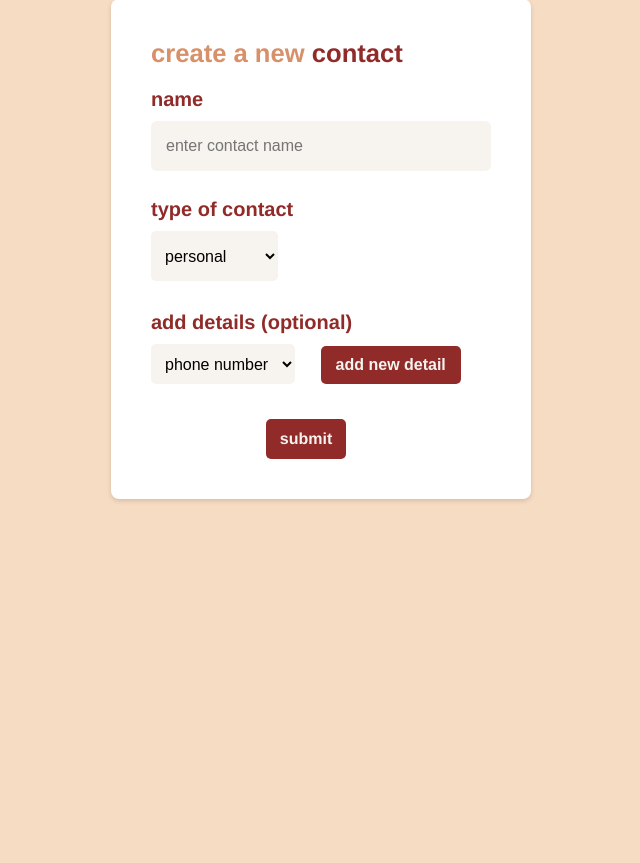
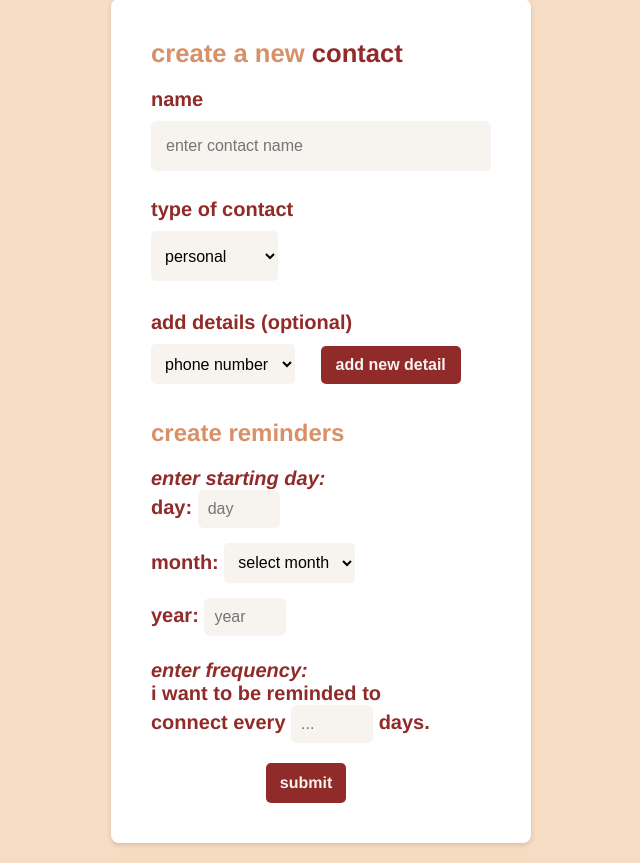
Before and after one commit to n4z03/CodeJam13-ChocolateChip, a Flask app: page /createcontact in a window 1280 px wide. Shown: the part 116-979 px from the top of the page, without its empty margins (319-959 px from the left). Before the commit the page ends 618 px from the top, so only its background shows below. Run offline with Flask 3, Linux system fonts and the light colour scheme.

Commit message:
reminder

```diff
--- a/templates/createcontact.html
+++ b/templates/createcontact.html
@@ -89,7 +89,7 @@
     /* enter contact name box */
     .input-box input,
     .input-box textarea {
-        margin-top: 10px;
+    margin-top: 10px;
       height: 100%;
       width: 100%;
       border: none;
@@ -204,6 +204,49 @@
     margin-bottom: 13px;
 }
 
+.reminders{
+        font-family: "Haas Grot Text R Web", "Helvetica Neue", Helvetica, Arial, sans-serif;
+        font-size: 20px;
+        font-weight: bold;
+        color:#902b29;
+        margin-top: 20px;
+    }
+
+    .reminders label{
+
+    }
+    /* personal or professional drop down */
+    .reminders select{
+        border-radius: 5px;
+        border:none;
+        background-color: #f7f3ef;
+        font-size: 16px;
+        padding: 10px 10px;
+        margin-top: 15px;
+        justify-content: center;
+        height: 40px;
+        margin-bottom: 15px;
+        margin-right: 20px;
+    }
+
+    .reminders input{
+      height: 100%;
+      width: 20%;
+      border: none;
+      outline: none;
+      font-size: 16px;
+      background: #f7f3ef;
+      border-radius: 6px;
+      padding: 10px 10px;
+      resize: none;
+      color:black;
+
+    }
+
+    h2{
+        color: rgb(216, 144, 105);
+    }
+
   </style>
     <body>
         <a href="user-dashboard.html">
@@ -231,6 +274,7 @@
 
                 <div class="detail-box">
                     <label for="addDetailCaption">add details (optional)</label><br>
+
                     <select id="detailDropdown">
                         <option value="option1">phone number</option>
                         <option value="option2">email</option>
@@ -242,6 +286,41 @@
                     <div id="inputContainerDetail" required></div>
 
                     <div id="messageBox"></div>
+                </div>
+
+                <h2>create reminders</h2>
+                <div class="reminders">
+
+                    <label for="starting-day"><i>enter starting day:</i></label><br>
+                    <label for="dayInput">day:</label>
+                    <input type="number" id="dayInput" name="day" min="1" max="31" placeholder="day" required>
+                    <br>
+                    <label for="monthDropdown">month:</label>
+                    <select id="monthDropdown" name="month" required>
+                        <option value="">select month</option>
+                        <option value="1">january</option>
+                        <option value="2">february</option>
+                        <option value="3">march</option>
+                        <option value="4">april</option>
+                        <option value="5">may</option>
+                        <option value="6">june</option>
+                        <option value="7">july</option>
+                        <option value="8">august</option>
+                        <option value="9">september</option>
+                        <option value="10">october</option>
+                        <option value="11">november</option>
+                        <option value="12">december</option>
+                    </select>
+                    <br>
+                    <label for="yearInput">year:</label>
+                    <input type="number" id="yearInput" name="year" min="2023" max="2100" placeholder="year" required>
+
+                    <br><br>
+                    <label for="freq"><i>enter frequency:</i></label><br>
+                    <label for="freqnum">i want to be reminded to connect every</label>
+                    <input type="number" id="dayInput2" name="day" min="1" max="50000" placeholder="..." required>
+                    <label for="freqnum2">days.</label>
+                    <br>
                 </div>
 
                 <div class="submit-button-container">
```
